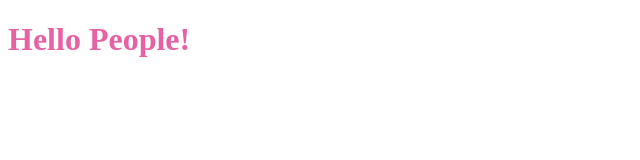
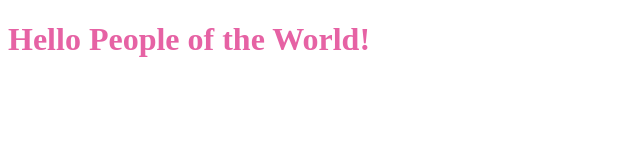
Before and after one commit to amusulin/fewd-2020, a plain HTML site: page index.html in a window 1280 px wide. Shown: the whole page, without its empty margins (0-640 px from the left). Drawn offline with Linux system fonts and the light colour scheme.

Commit message:
changed intro again

```diff
--- a/index.html
+++ b/index.html
@@ -17,7 +17,7 @@
 
 <body>
 
-    <h1 class="welcome">Hello People!</h1>
+    <h1 class="welcome">Hello People of the World!</h1>
 
 
 </body>
```
